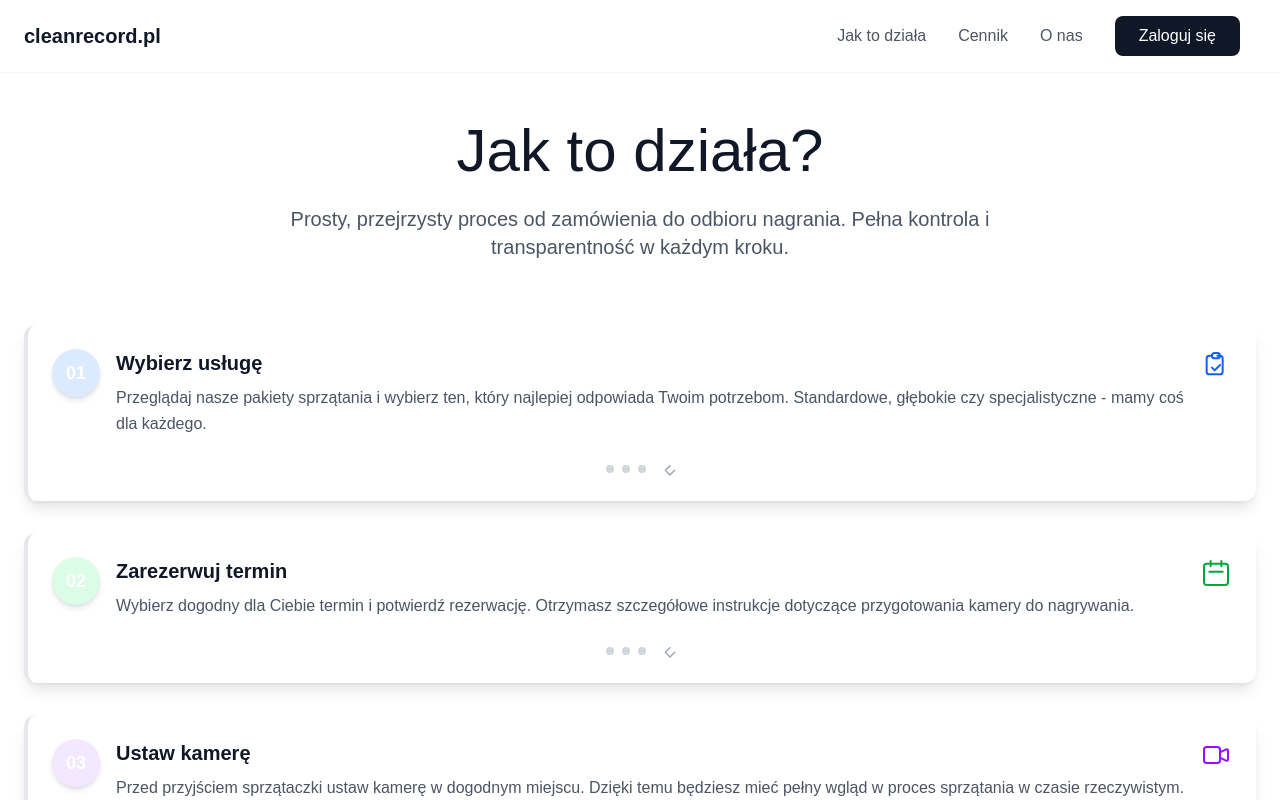
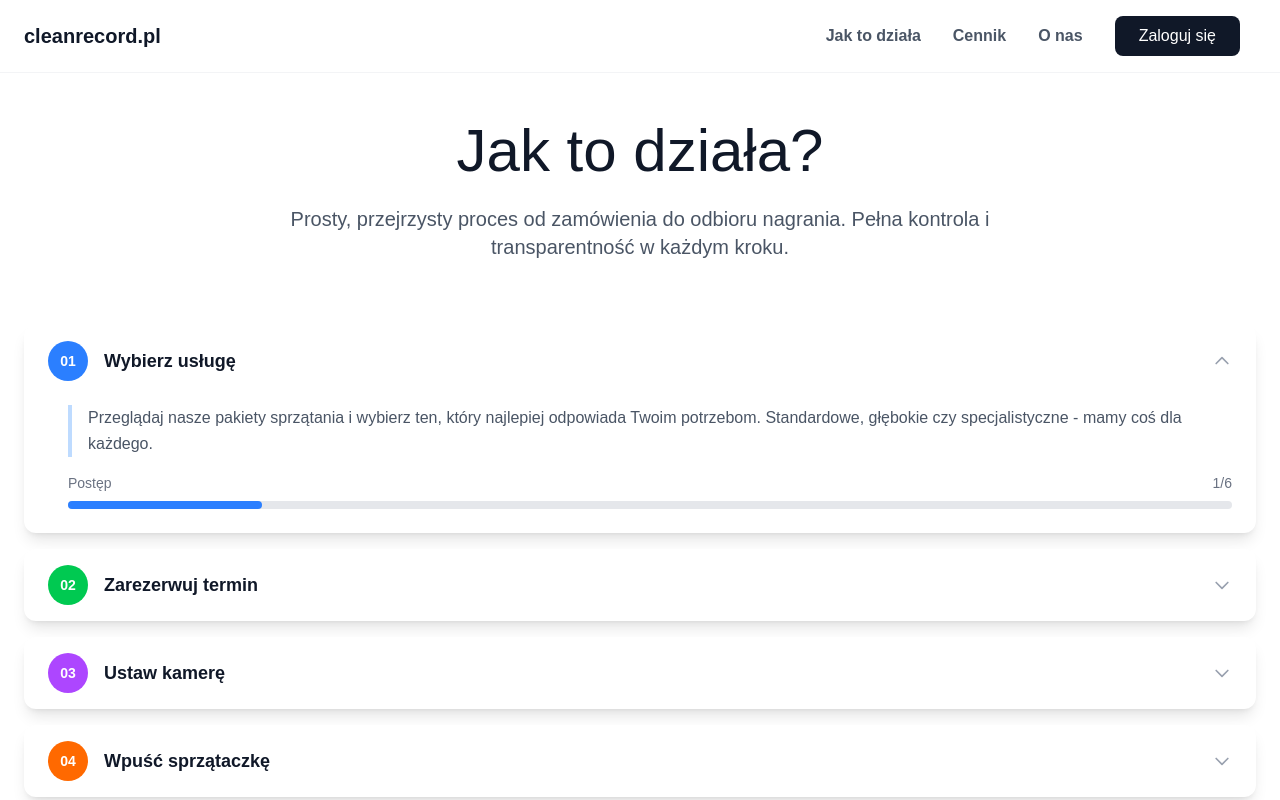
Before and after one commit to danielszelag/next-template, a Next.js app: page /features in a window 1280 px wide. Shown: the top 800 px of the page. Built offline with nearby package versions, Linux system fonts and the light colour scheme; no server answers.

Commit message:
features accordeon

```diff
--- a/src/app/features/page.tsx
+++ b/src/app/features/page.tsx
@@ -1,84 +1,56 @@
+'use client'
 import PageLayout from '@/components/page-layout'
+import { useState } from 'react'
 
 export default function Features() {
+  const [openStep, setOpenStep] = useState<string | null>('01')
   const steps = [
     {
       number: '01',
       title: 'Wybierz usługę',
       description: 'Przeglądaj nasze pakiety sprzątania i wybierz ten, który najlepiej odpowiada Twoim potrzebom. Standardowe, głębokie czy specjalistyczne - mamy coś dla każdego.',
-      icon: (
-        <svg className='w-8 h-8' fill='none' stroke='currentColor' viewBox='0 0 24 24'>
-          <path strokeLinecap='round' strokeLinejoin='round' strokeWidth={1.5} d='M9 5H7a2 2 0 00-2 2v10a2 2 0 002 2h8a2 2 0 002-2V7a2 2 0 00-2-2h-2M9 5a2 2 0 002 2h2a2 2 0 002-2M9 5a2 2 0 012-2h2a2 2 0 012 2m-6 9l2 2 4-4' />
-        </svg>
-      ),
       color: 'blue'
     },
     {
       number: '02',
       title: 'Zarezerwuj termin',
       description: 'Wybierz dogodny dla Ciebie termin i potwierdź rezerwację. Otrzymasz szczegółowe instrukcje dotyczące przygotowania kamery do nagrywania.',
-      icon: (
-        <svg className='w-8 h-8' fill='none' stroke='currentColor' viewBox='0 0 24 24'>
-          <path strokeLinecap='round' strokeLinejoin='round' strokeWidth={1.5} d='M8 7V3m8 4V3m-9 8h10M5 21h14a2 2 0 002-2V7a2 2 0 00-2-2H5a2 2 0 00-2 2v12a2 2 0 002 2z' />
-        </svg>
-      ),
       color: 'green'
     },
     {
       number: '03',
       title: 'Ustaw kamerę',
       description: 'Przed przyjściem sprzątaczki ustaw kamerę w dogodnym miejscu. Dzięki temu będziesz mieć pełny wgląd w proces sprzątania w czasie rzeczywistym.',
-      icon: (
-        <svg className='w-8 h-8' fill='none' stroke='currentColor' viewBox='0 0 24 24'>
-          <path strokeLinecap='round' strokeLinejoin='round' strokeWidth={1.5} d='M15 10l4.553-2.276A1 1 0 0121 8.618v6.764a1 1 0 01-1.447.894L15 14M5 18h8a2 2 0 002-2V8a2 2 0 00-2-2H5a2 2 0 00-2 2v8a2 2 0 002 2z' />
-        </svg>
-      ),
       color: 'purple'
     },
     {
       number: '04',
       title: 'Wpuść sprzątaczkę',
       description: 'W umówionym terminie wpuść naszą profesjonalną sprzątaczkę. Możesz wyjść z domu wiedząc, że wszystko jest nagrywane i monitorowane.',
-      icon: (
-        <svg className='w-8 h-8' fill='none' stroke='currentColor' viewBox='0 0 24 24'>
-          <path strokeLinecap='round' strokeLinejoin='round' strokeWidth={1.5} d='M8 11V7a4 4 0 118 0m-4 8v2m-6 4h12a2 2 0 002-2v-6a2 2 0 00-2-2H6a2 2 0 00-2 2v6a2 2 0 002 2z' />
-        </svg>
-      ),
       color: 'orange'
     },
     {
       number: '05',
       title: 'Oglądaj na żywo',
       description: 'Przez całą usługę możesz obserwować postępy sprzątania na żywo przez naszą aplikację. Pełna transparentność i kontrola nad procesem.',
-      icon: (
-        <svg className='w-8 h-8' fill='none' stroke='currentColor' viewBox='0 0 24 24'>
-          <path strokeLinecap='round' strokeLinejoin='round' strokeWidth={1.5} d='M15 12a3 3 0 11-6 0 3 3 0 016 0z' />
-          <path strokeLinecap='round' strokeLinejoin='round' strokeWidth={1.5} d='M2.458 12C3.732 7.943 7.523 5 12 5c4.478 0 8.268 2.943 9.542 7-1.274 4.057-5.064 7-9.542 7-4.477 0-8.268-2.943-9.542-7z' />
-        </svg>
-      ),
       color: 'red'
     },
     {
       number: '06',
       title: 'Odbierz nagranie',
       description: 'Po zakończeniu usługi otrzymujesz dostęp do pełnego nagrania. Możesz je oglądać w dowolnym momencie jako potwierdzenie jakości wykonanych prac.',
-      icon: (
-        <svg className='w-8 h-8' fill='none' stroke='currentColor' viewBox='0 0 24 24'>
-          <path strokeLinecap='round' strokeLinejoin='round' strokeWidth={1.5} d='M7 4V2a1 1 0 011-1h8a1 1 0 011 1v2m-9 3v11a2 2 0 002 2h8a2 2 0 002-2V7m-9 0h10M9 11v6m6-6v6' />
-        </svg>
-      ),
       color: 'indigo'
     }
   ]
 
   const getColorClasses = (color: string, variant: 'bg' | 'text' | 'border') => {
     const colorMap = {
-      blue: { bg: 'bg-blue-100', text: 'text-blue-600', border: 'border-blue-200' },
-      green: { bg: 'bg-green-100', text: 'text-green-600', border: 'border-green-200' },
-      purple: { bg: 'bg-purple-100', text: 'text-purple-600', border: 'border-purple-200' },
-      orange: { bg: 'bg-orange-100', text: 'text-orange-600', border: 'border-orange-200' },
-      red: { bg: 'bg-red-100', text: 'text-red-600', border: 'border-red-200' },
-      indigo: { bg: 'bg-indigo-100', text: 'text-indigo-600', border: 'border-indigo-200' }
+      blue: { bg: 'bg-blue-500', text: 'text-blue-600', border: 'border-blue-200' },
+      green: { bg: 'bg-green-500', text: 'text-green-600', border: 'border-green-200' },
+      purple: { bg: 'bg-purple-500', text: 'text-purple-600', border: 'border-purple-200' },
+      orange: { bg: 'bg-orange-500', text: 'text-orange-600', border: 'border-orange-200' },
+      red: { bg: 'bg-red-500', text: 'text-red-600', border: 'border-red-200' },
+      indigo: { bg: 'bg-indigo-500', text: 'text-indigo-600', border: 'border-indigo-200' }
     }
     return colorMap[color as keyof typeof colorMap][variant]
   }
@@ -97,43 +69,64 @@ export default function Features() {
           </p>
         </div>
 
-        {/* Simple Step Cards Timeline */}
-        <div className='space-y-8'>
+        {/* Accordion Steps */}
+        <div className='space-y-4'>
           {steps.map((step, index) => (
-            <div key={step.number} className='relative'>
-              {/* Step card */}
-              <div className='bg-white rounded-xl p-6 shadow-lg border-l-4 border-gray-200 hover:shadow-xl transition-all duration-300'>
-                {/* Header */}
-                <div className='flex items-start space-x-4 mb-4'>
-                  <div className={`w-12 h-12 ${getColorClasses(step.color, 'bg')} rounded-full flex items-center justify-center flex-shrink-0 shadow-md`}>
-                    <span className='text-white font-bold text-lg'>{step.number}</span>
+            <div key={step.number} className='bg-white rounded-xl shadow-lg overflow-hidden'>
+              {/* Accordion Header */}
+              <button
+                onClick={() => setOpenStep(openStep === step.number ? null : step.number)}
+                className='w-full px-6 py-4 flex items-center justify-between hover:bg-gray-50 transition-colors duration-200'
+              >
+                <div className='flex items-center space-x-4'>
+                  <div className={`w-10 h-10 ${getColorClasses(step.color, 'bg')} rounded-full flex items-center justify-center flex-shrink-0`}>
+                    <span className='text-white font-bold text-sm'>{step.number}</span>
                   </div>
-                  <div className='flex-1'>
-                    <h3 className='text-xl font-semibold text-gray-900 mb-2'>
-                      {step.title}
-                    </h3>
+                  <h3 className='text-lg font-semibold text-gray-900 text-left'>
+                    {step.title}
+                  </h3>
+                </div>
+                <div className='flex items-center space-x-3'>
+                  <svg
+                    className={`w-5 h-5 text-gray-400 transition-transform duration-200 ${
+                      openStep === step.number ? 'rotate-180' : ''
+                    }`}
+                    fill='none'
+                    stroke='currentColor'
+                    viewBox='0 0 24 24'
+                  >
+                    <path strokeLinecap='round' strokeLinejoin='round' strokeWidth={2} d='M19 9l-7 7-7-7' />
+                  </svg>
+                </div>
+              </button>
+
+              {/* Accordion Content */}
+              <div
+                className={`overflow-hidden transition-all duration-300 ${
+                  openStep === step.number ? 'max-h-96 opacity-100' : 'max-h-0 opacity-0'
+                }`}
+              >
+                <div className='px-6 pb-6 pt-2'>
+                  <div className={`border-l-4 ${getColorClasses(step.color, 'border')} pl-4 ml-5`}>
                     <p className='text-gray-600 leading-relaxed'>
                       {step.description}
                     </p>
                   </div>
-                  <div className={`${getColorClasses(step.color, 'text')} flex-shrink-0`}>
-                    {step.icon}
+
+                  {/* Progress bar */}
+                  <div className='mt-4 ml-5'>
+                    <div className='flex items-center justify-between text-sm text-gray-500 mb-2'>
+                      <span>Postęp</span>
+                      <span>{index + 1}/{steps.length}</span>
+                    </div>
+                    <div className='w-full bg-gray-200 rounded-full h-2'>
+                      <div
+                        className={`${getColorClasses(step.color, 'bg')} h-2 rounded-full transition-all duration-500`}
+                        style={{ width: `${((index + 1) / steps.length) * 100}%` }}
+                      ></div>
+                    </div>
                   </div>
                 </div>
-
-                {/* Progress indicator */}
-                {index < steps.length - 1 && (
-                  <div className='flex items-center justify-center mt-6'>
-                    <div className='flex items-center space-x-2 text-gray-400'>
-                      <div className='w-2 h-2 bg-gray-300 rounded-full'></div>
-                      <div className='w-2 h-2 bg-gray-300 rounded-full'></div>
-                      <div className='w-2 h-2 bg-gray-300 rounded-full'></div>
-                      <svg className='w-4 h-4 ml-2' fill='none' stroke='currentColor' viewBox='0 0 24 24'>
-                        <path strokeLinecap='round' strokeLinejoin='round' strokeWidth={2} d='M19 14l-7 7m0 0l-7-7m0 0l7-7' />
-                      </svg>
-                    </div>
-                  </div>
-                )}
               </div>
             </div>
           ))}
--- a/src/components/navigation.tsx
+++ b/src/components/navigation.tsx
@@ -35,34 +35,23 @@ export default function Navigation() {
           </div>
 
           <div className='flex items-center space-x-4'>
-            {/* Avatar - always visible */}
-            <SignedIn>
-              <UserButton
-                appearance={{
-                  elements: {
-                    avatarBox: 'w-8 h-8',
-                  },
-                }}
-              />
-            </SignedIn>
-
             {/* Desktop Menu */}
             <div className='hidden md:flex items-center space-x-8'>
               <Link
                 href='/features'
-              className='text-gray-600 hover:text-gray-900 transition-colors'
+                className='text-gray-600 hover:text-gray-900 transition-colors font-bold'
               >
                 Jak to działa
               </Link>
               <Link
                 href='/pricing'
-              className='text-gray-600 hover:text-gray-900 transition-colors'
+                className='text-gray-600 hover:text-gray-900 transition-colors font-bold'
               >
                 Cennik
               </Link>
               <Link
                 href='/about'
-              className='text-gray-600 hover:text-gray-900 transition-colors'
+                className='text-gray-600 hover:text-gray-900 transition-colors font-bold'
               >
                 O nas
               </Link>
@@ -85,6 +74,17 @@ export default function Navigation() {
                 </Link>
               </SignedIn>
             </div>
+
+            {/* Avatar - positioned at far right */}
+            <SignedIn>
+              <UserButton
+                appearance={{
+                  elements: {
+                    avatarBox: 'w-8 h-8',
+                  },
+                }}
+              />
+            </SignedIn>
 
             {/* Mobile Hamburger Button */}
             <button
@@ -120,27 +120,27 @@ export default function Navigation() {
           }`}
         >
           <div
-            className={`space-y-4 border-t border-gray-100 transition-transform duration-300 ease-out ${
+            className={`border-t border-gray-100 transition-transform duration-300 ease-out ${
               isMenuOpen ? 'translate-y-0' : '-translate-y-4'
             }`}
           >
             <Link
               href='/features'
-              className='block text-gray-600 hover:text-gray-900 transition-colors px-6 py-3 text-center'
+              className='block text-gray-600 hover:text-gray-900 transition-colors px-6 py-3 text-center font-bold'
               onClick={() => setIsMenuOpen(false)}
             >
               Jak to działa
             </Link>
             <Link
               href='/pricing'
-              className='block text-gray-600 hover:text-gray-900 transition-colors px-6 py-3 text-center'
+              className='block text-gray-600 hover:text-gray-900 transition-colors px-6 py-3 text-center font-bold'
               onClick={() => setIsMenuOpen(false)}
             >
               Cennik
             </Link>
             <Link
               href='/about'
-              className='block text-gray-600 hover:text-gray-900 transition-colors px-6 py-3 text-center'
+              className='block text-gray-600 hover:text-gray-900 transition-colors px-6 py-3 text-center font-bold'
               onClick={() => setIsMenuOpen(false)}
             >
               O nas
```
Lines whose indentation alone changed are shown as unchanged.
